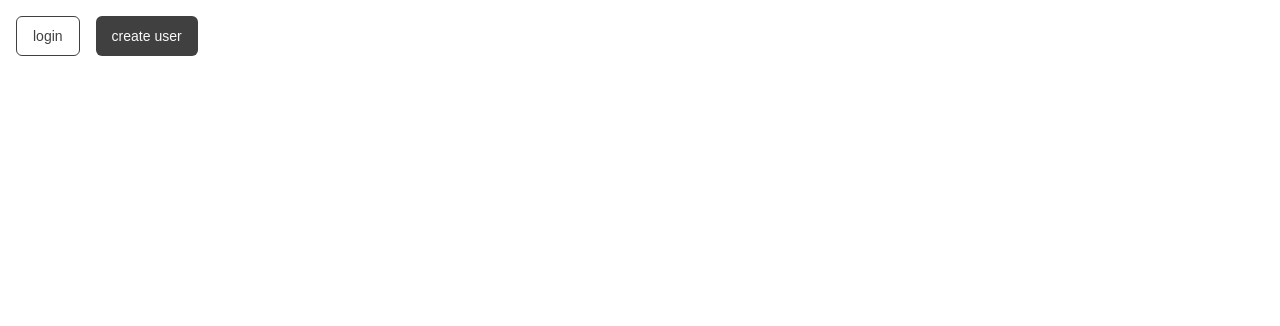
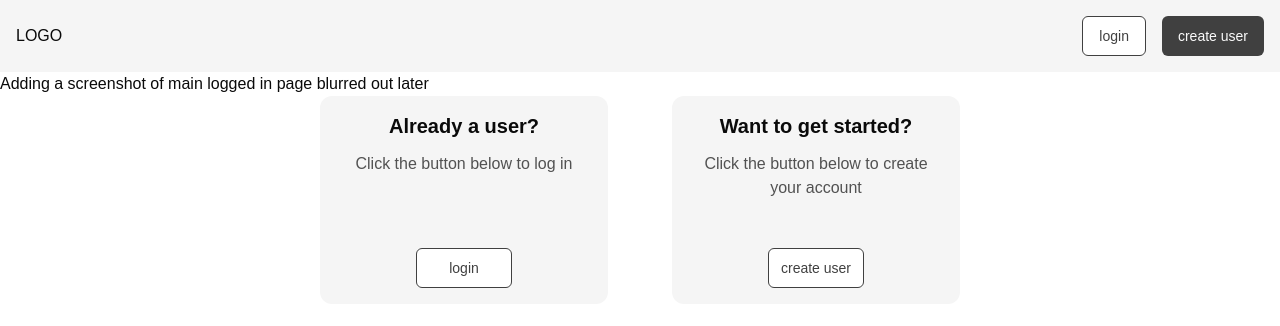
Before and after one commit to Ivhene/dat250-project-h2024-group10, a Next.js app in the folder frontend/: page / in a window 1280 px wide. Shown: the top 326 px of the page. Built offline with nearby package versions, Linux system fonts and the light colour scheme.

Commit message:
feat: basic landing page created

```diff
--- a/frontend/app/(noauth)/page.tsx
+++ b/frontend/app/(noauth)/page.tsx
@@ -1,20 +1,40 @@
 "use client";
 
+import LandingNavbar from "@/components/landingPage/LandingNavbar";
 import { Button } from "@/components/ui/button";
 import { createUser, getUserByUsername } from "@/lib/API";
-import Image from "next/image";
 
 export default function Home() {
+  const panelStyling = "w-72 bg-neutral-100 p-4 rounded-xl text-center h-52";
+
   return (
-    <div className="h-screen w-full p-4 space-x-4">
+    <div className="h-full w-full">
+      <LandingNavbar />
+      <div className="">
+        Adding a screenshot of main logged in page blurred out later
+      </div>
+      <div className="w-full flex flex-row gap-16 justify-center">
+        <div className={`${panelStyling} flex flex-col justify-between`}>
+          <div className="space-y-3">
+            <h2 className="font-extrabold text-xl">Already a user?</h2>
+            <p className="text-neutral-600">Click the button below to log in</p>
+          </div>
           <Button
             onClick={async () => {
               getUserByUsername("tester");
             }}
-        className="bg-white text-neutral-700 border-neutral-700 border hover:text-white hover:bg-neutral-950"
+            className="bg-white ml-auto mr-auto w-24 text-neutral-700 border-neutral-700 border hover:text-white hover:bg-neutral-950"
           >
             login
           </Button>
+        </div>
+        <div className={`${panelStyling} flex flex-col justify-between`}>
+          <div className="space-y-3">
+            <h2 className="font-extrabold text-xl">Want to get started?</h2>
+            <p className="text-neutral-600">
+              Click the button below to create your account
+            </p>
+          </div>
           <Button
             onClick={async () => {
               createUser({
@@ -24,10 +44,12 @@ export default function Home() {
                 polls: [],
               });
             }}
-        className="bg-neutral-700 hover:bg-neutral-950"
+            className="bg-white ml-auto mr-auto w-24 text-neutral-700 border-neutral-700 border hover:text-white hover:bg-neutral-950"
           >
             create user
           </Button>
         </div>
+      </div>
+    </div>
   );
 }
--- a/frontend/app/layout.tsx
+++ b/frontend/app/layout.tsx
@@ -13,7 +13,7 @@ export default function RootLayout({
 }>) {
   return (
     <html lang="en">
-      <body className={`antialiased`}>{children}</body>
+      <body className={`antialiased h-screen w-full`}>{children}</body>
     </html>
   );
 }
--- /dev/null
+++ b/frontend/components/landingPage/LandingNavbar.tsx
@@ -0,0 +1,33 @@
+import { createUser, getUserByUsername } from "@/lib/API";
+import { Button } from "../ui/button";
+
+export default function LandingNavbar() {
+  return (
+    <nav className="w-full h-18 p-4 flex items-center bg-neutral-100">
+      <div>LOGO</div>
+      <div className="mr-0 ml-auto space-x-4">
+        <Button
+          onClick={async () => {
+            getUserByUsername("tester");
+          }}
+          className="bg-white text-neutral-700 border-neutral-700 border hover:text-white hover:bg-neutral-950"
+        >
+          login
+        </Button>
+        <Button
+          onClick={async () => {
+            createUser({
+              username: "tester",
+              email: "tester@gmail.com",
+              votes: [],
+              polls: [],
+            });
+          }}
+          className="bg-neutral-700 hover:bg-neutral-950"
+        >
+          create user
+        </Button>
+      </div>
+    </nav>
+  );
+}
```
Lines whose indentation alone changed are shown as unchanged.
